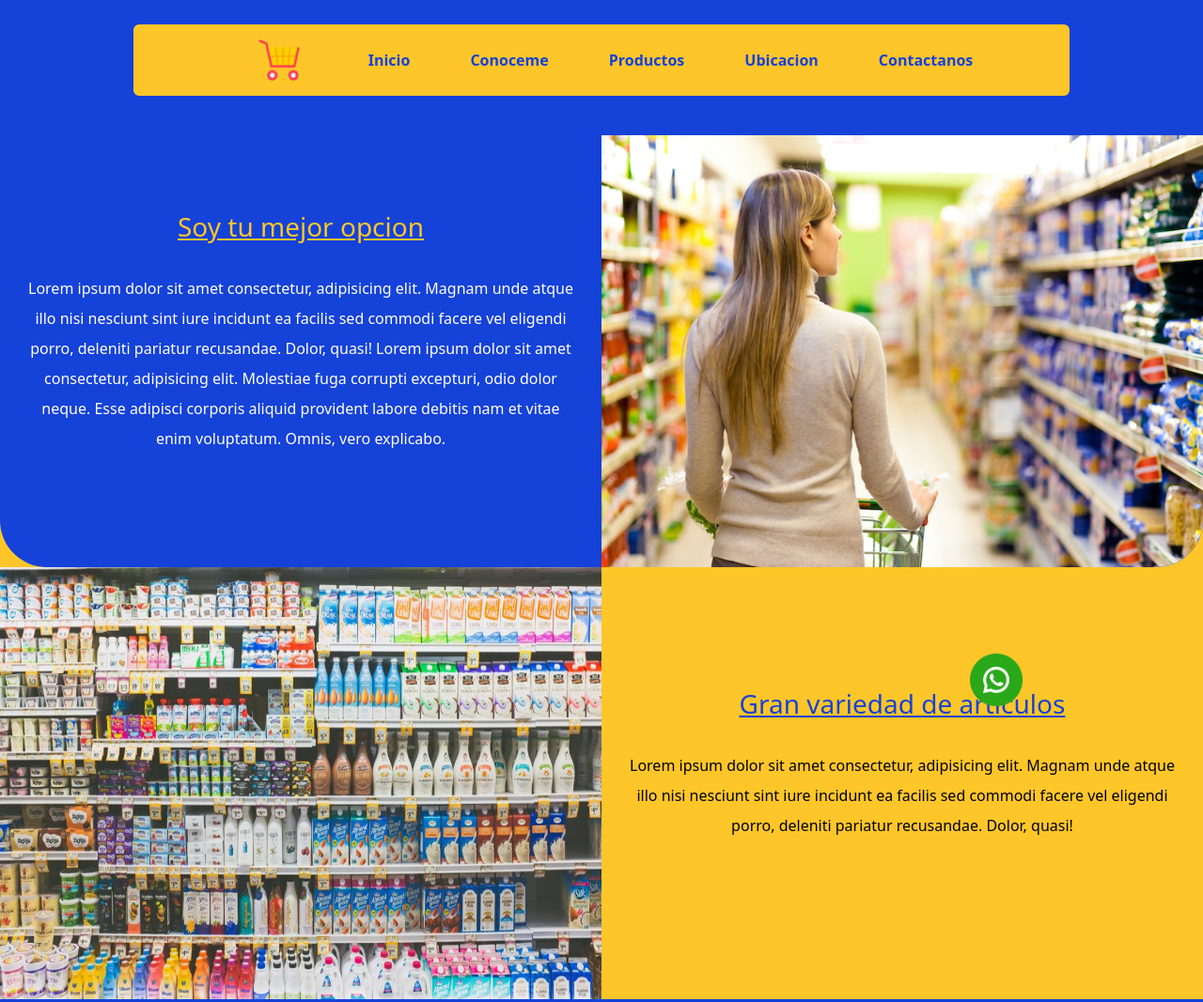
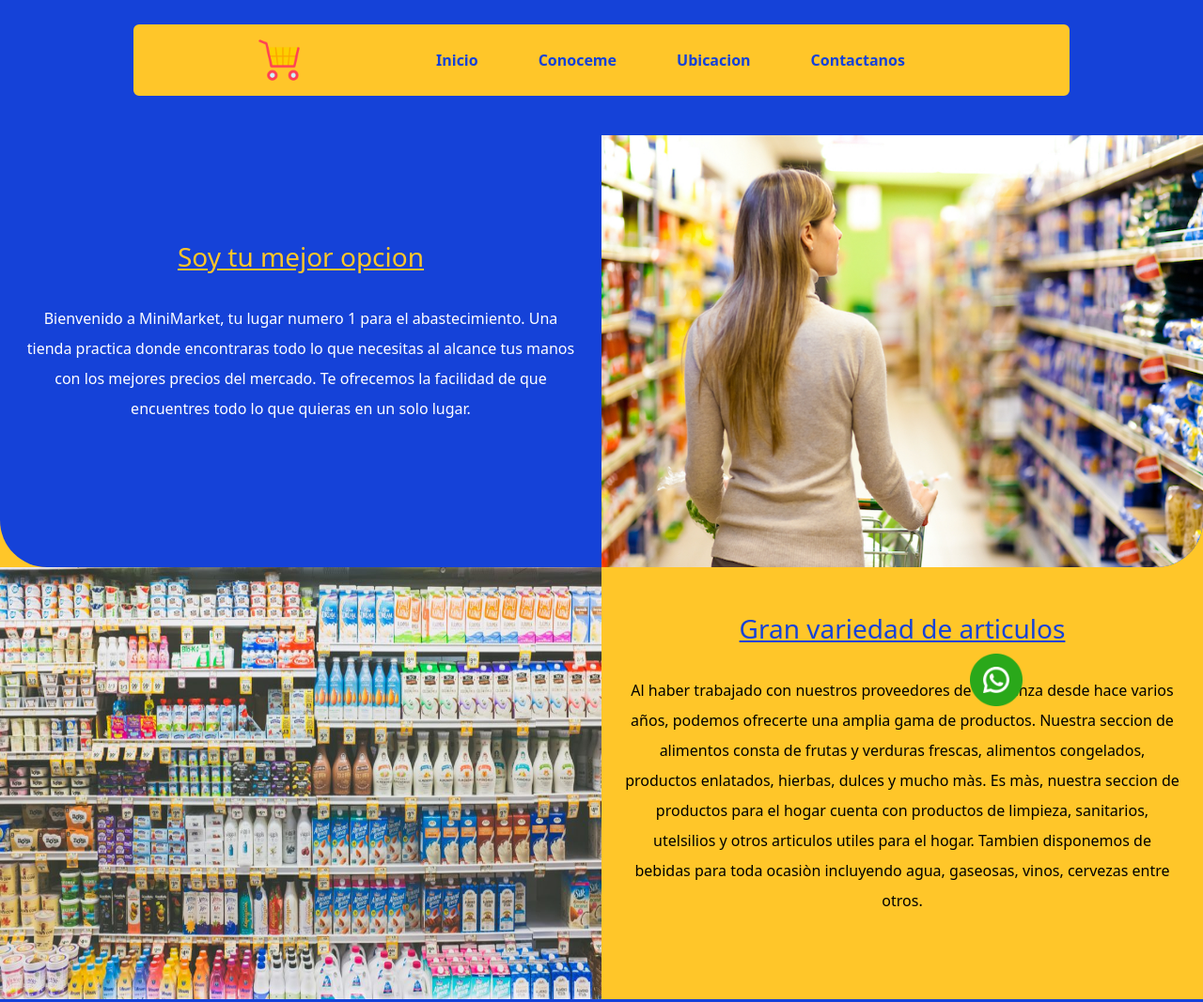
Before and after one commit to ManuelNunja/proyecto_arquitecturas, a website: page conoceme.html in a window 1280 px wide. Shown: the top 1067 px of the page at 94% size. Drawn offline with nearby package versions, Linux system fonts and the light colour scheme.

Commit message:
correcciones

```diff
--- a/conoceme.html
+++ b/conoceme.html
@@ -19,7 +19,6 @@
                     <ul>
                         <li><a href="index.html">Inicio</a></li>
                         <li><a href="conoceme.html">Conoceme</a></li>
-                        <li><a href="productos.html">Productos</a></li>
                         <li><a href="ubicacion.html">Ubicacion</a></li>
                         <li><a href="contactanos.html">Contactanos</a></li>
                     </ul>
@@ -32,8 +31,7 @@
                 <aside>
                     <h3>Soy tu mejor opcion</h3>
                     <P>
-                        Lorem ipsum dolor sit amet consectetur, adipisicing elit. Magnam unde atque illo nisi nesciunt sint iure incidunt ea facilis sed commodi facere vel eligendi porro, deleniti pariatur recusandae. Dolor, quasi!
-                        Lorem ipsum dolor sit amet consectetur, adipisicing elit. Molestiae fuga corrupti excepturi, odio dolor neque. Esse adipisci corporis aliquid provident labore debitis nam et vitae enim voluptatum. Omnis, vero explicabo.
+                        Bienvenido a MiniMarket, tu lugar numero 1 para el abastecimiento. Una tienda practica donde encontraras todo lo que necesitas al alcance tus manos con los mejores precios del mercado. Te ofrecemos la facilidad de que encuentres todo lo que quieras en un solo lugar.
                     </P>
                 </aside>
                 <aside><img src="images/image/image6.png"></aside>
@@ -45,7 +43,7 @@
                 <aside>
                     <h3>Gran variedad de articulos</h3>
                     <P>
-                        Lorem ipsum dolor sit amet consectetur, adipisicing elit. Magnam unde atque illo nisi nesciunt sint iure incidunt ea facilis sed commodi facere vel eligendi porro, deleniti pariatur recusandae. Dolor, quasi!
+                        Al haber trabajado con nuestros proveedores de confianza desde hace varios años, podemos ofrecerte una amplia gama de productos. Nuestra seccion de alimentos consta de frutas y verduras frescas, alimentos congelados, productos enlatados, hierbas, dulces y mucho màs. Es màs, nuestra seccion de productos para el hogar cuenta con productos de limpieza, sanitarios, utelsilios y otros articulos utiles para el hogar. Tambien disponemos de bebidas para toda ocasiòn incluyendo agua, gaseosas, vinos, cervezas entre otros.
                     </P>
                 </aside>
             </div>
```
Also changed, not shown: contactanos.html (+0 -1 lines), index.html (+0 -1 lines), ubicacion.html (+0 -1 lines).
